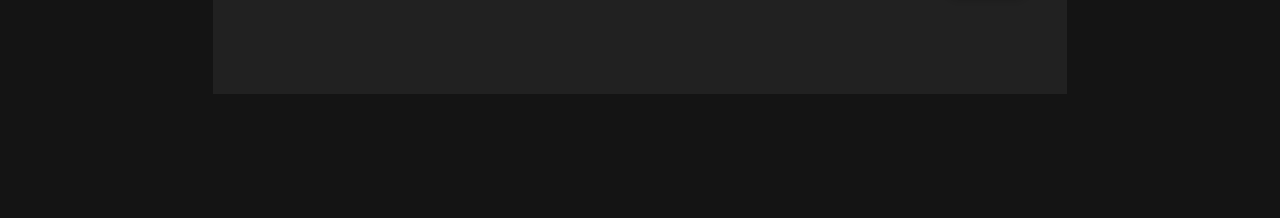
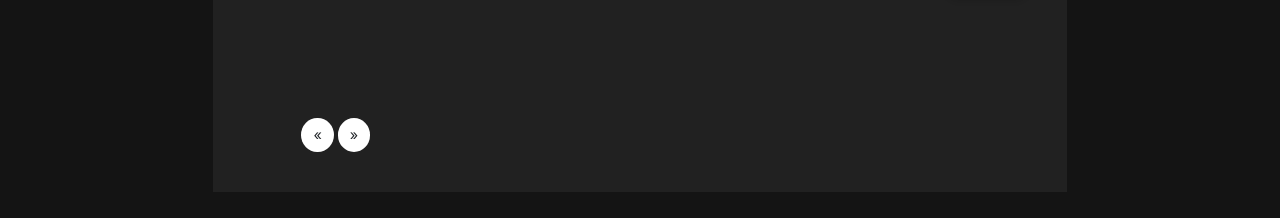
Before and after one commit to purewebstar/reactjs-todoapp-redux, a React (Create React App) app: page / in a window 1280 px wide. Shown: the part 1062-1280 px from the top of the page. Built offline with nearby package versions, Linux system fonts and the light colour scheme.

Commit message:
adding pagination

```diff
--- a/src/api/api.js
+++ b/src/api/api.js
@@ -4,6 +4,7 @@ export const fetchToDoList = async () =>{
     const res = getLocalStorage('todolist');
     return res;
 }
+
 
 export const addToDoList = async (data)=>{
     const prevToDoList = getLocalStorage('todolist');
--- /dev/null
+++ b/src/components/layouts/Pagination.jsx
@@ -0,0 +1,37 @@
+import React from "react";
+import { MDBPagination, MDBPageItem, MDBPageNav, MDBCol, MDBRow } from "mdbreact";
+
+const Pagination = ({pages,todo}) => {
+  let p = pages();
+
+  return (
+    <MDBRow>
+      <MDBCol className="elegant-color-dark mt-5">
+        <MDBPagination circle>
+          {
+            Object.entries(todo).map((t,i)=>{
+              if(i >=p){
+                return(
+                  ''
+                )
+              }
+              else{
+                return(
+                  <>
+                  <MDBPageItem >
+                  <MDBPageNav className="page-link bg-warning">
+                    {++i}
+                  </MDBPageNav>
+                   </MDBPageItem>
+                  </>
+                )
+              }
+            })
+          }
+        </MDBPagination>
+      </MDBCol>
+    </MDBRow>
+    )
+}
+
+export default Pagination;
--- a/src/components/pages/Home.jsx
+++ b/src/components/pages/Home.jsx
@@ -1,9 +1,11 @@
 import React from "react";
-import { MDBNavbar, MDBNavbarNav, MDBCollapse, MDBNavItem, MDBNavLink, MDBContainer, MDBMask, MDBView, MDBRow, MDBCol, MDBCardBody } from 'mdbreact';
+import { MDBNavbar, MDBNavbarNav, MDBCollapse, MDBNavItem, MDBNavLink, MDBContainer, MDBMask, MDBView, MDBRow, MDBCol, MDBCardBody
+, MDBPagination, MDBPageItem, MDBPageNav } from 'mdbreact';
 import $ from 'jquery';
 import { useDispatch, useSelector } from "react-redux";
 import {fetchToDoList,addToDoList, removeToDoList, updateToDoList} from '../../api/api';
 import {GetAllToDoList} from '../../redux/actions/index';
+//import Pagination from '../layouts/Pagination'
 
 const Home = () =>{
     const dispatch = useDispatch();
@@ -11,6 +13,7 @@ const Home = () =>{
     const [showMsg, setShowMsg] = React.useState("")
     const [toDo, setToDo] = React.useState('');
     const[loading, setLoading] = React.useState(false);
+    const[firstItemIndex, setFirstItemIndex] = React.useState(0)
 
     const getAllTodoList = async () =>{
         let todoPayload = await fetchToDoList();
@@ -19,7 +22,15 @@ const Home = () =>{
 
     const todoList = useSelector(state => state.todolist);
     const todo = todoList ? todoList : '';
-
+    const numOfPages = ()=>{
+      if(todo.length >4){
+        let mdls = todo.length % 4;
+        if(mdls>0) return ~~((todo.length/4) + 1);
+        else return ~~(todo.length/4);
+      }else{
+        return 1;
+      }
+    }
     const handleAddToDo = (event)=>{
     // event.preventDefault();
      if(toDo === ''){
@@ -75,6 +86,63 @@ const Home = () =>{
         $('title').html('ToDo App')
         getAllTodoList();
     },[]);
+
+    const handleTodoPage = (e)=>{
+      e.preventDefault();
+      const index = $('input.page-index').val();
+      const pwr = (index-1)
+      const firstItemIndex = (3**pwr) - 1;
+      setFirstItemIndex(firstItemIndex);
+      $('div.default-list').hide();
+      $('div.pagination-list').show();
+    }
+
+    const Pagination = ({pages,todo}) => {
+      let p = pages();
+
+      return (
+        <MDBRow>
+          <MDBCol className="elegant-color-dark mt-5">
+            <MDBPagination circle>
+               <MDBPageItem>
+                  <MDBPageNav className="page-link bg-white" aria-label="Previous" index={0}>
+                    &laquo;
+                  </MDBPageNav>
+                 </MDBPageItem>
+              {
+                Object.entries(todo).map((t,i)=>{
+
+                  if(i >=p){
+                    return(
+                      ''
+                    )
+                  }
+                  else{
+                    return(
+                      <div>
+                      <MDBPageItem>
+                      <MDBPageNav className="page-link bg-warning"
+                      onClick={handleTodoPage}
+                      >
+                      <input type="hidden" value={++i} className="page-index"/>
+                      {i}
+                      </MDBPageNav>
+                       </MDBPageItem>
+                      </div>
+                    )
+                  }
+                })
+              }
+               <MDBPageItem>
+                  <MDBPageNav className="page-link bg-white" index={p-1}>
+                      &raquo;
+                  </MDBPageNav>
+                  </MDBPageItem>
+            </MDBPagination>
+          </MDBCol>
+        </MDBRow>
+        )
+    }
 
     return(
         <div>
@@ -154,7 +222,7 @@ const Home = () =>{
                         <MDBRow>
                             <MDBCol md="1"></MDBCol>
                             <MDBCol md="10" size="12" className="mb-4">
-                               <div className="bg-dark">
+                               <div className="bg-dark default-list">
                                    {
 
                                       Object.entries(todo).map((t, i)=>{
@@ -188,7 +256,45 @@ const Home = () =>{
                                         }
                                     })
                                    }
+
                                </div>
+                               <div className="bg-dark pagination-list" style={{display:'none'}}>
+                                   {
+
+                                      Object.entries(todo).map((t, i)=>{
+                                        let newIndex = firstItemIndex;
+                                        if(i >= todo.count || i > (newIndex+3)){
+                                          return(
+                                            <div>
+
+                                            </div>
+                                          )
+                                        }
+                                        else{
+                                         return(
+                                            <>
+                                            <div className="list p-2 z-depth-1" key={newIndex}>
+                                            <b className="text-white p-2">
+                                                {todo[i].substr(0,40)}
+                                            </b>
+                                            <div className="float-right">
+                                            <i className="fas fa-trash text-danger fa-lg" value={i}
+                                            onClick={e => handleRemoveToDo(i)}
+                                            ></i>
+                                            &nbsp;&nbsp;<i className="fas fa-edit text-warning fa-lg"
+                                              onClick={e =>handleUpdate(todo[i], i)}
+                                            ></i>
+                                            </div>
+                                            </div>
+                                            </>
+
+                                         )
+                                        }
+                                    })
+                                   }
+
+                               </div>
+                               <Pagination pages={numOfPages} todo={todo}/>
                             </MDBCol>
                         </MDBRow>
                     </MDBCol>
```
Also changed, not shown: 1 other file (tests, documents, lock files or other folders).
